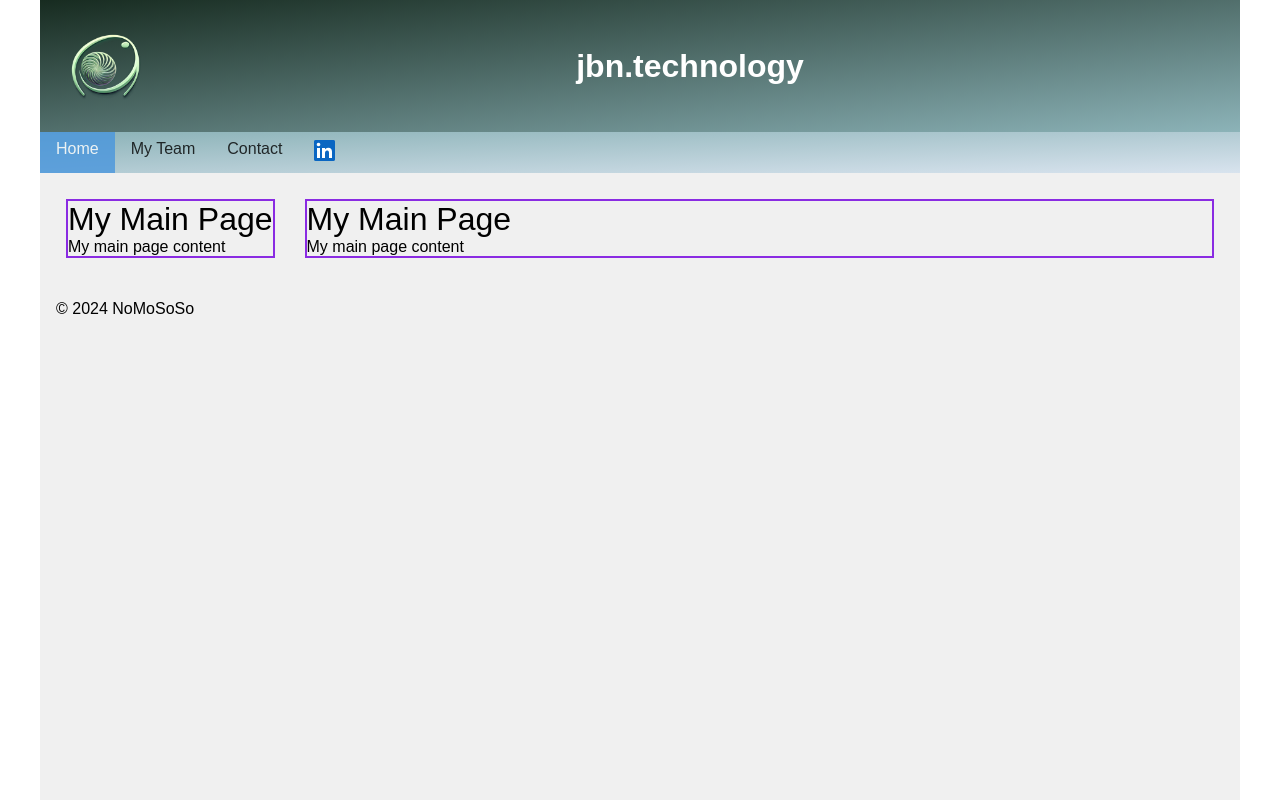
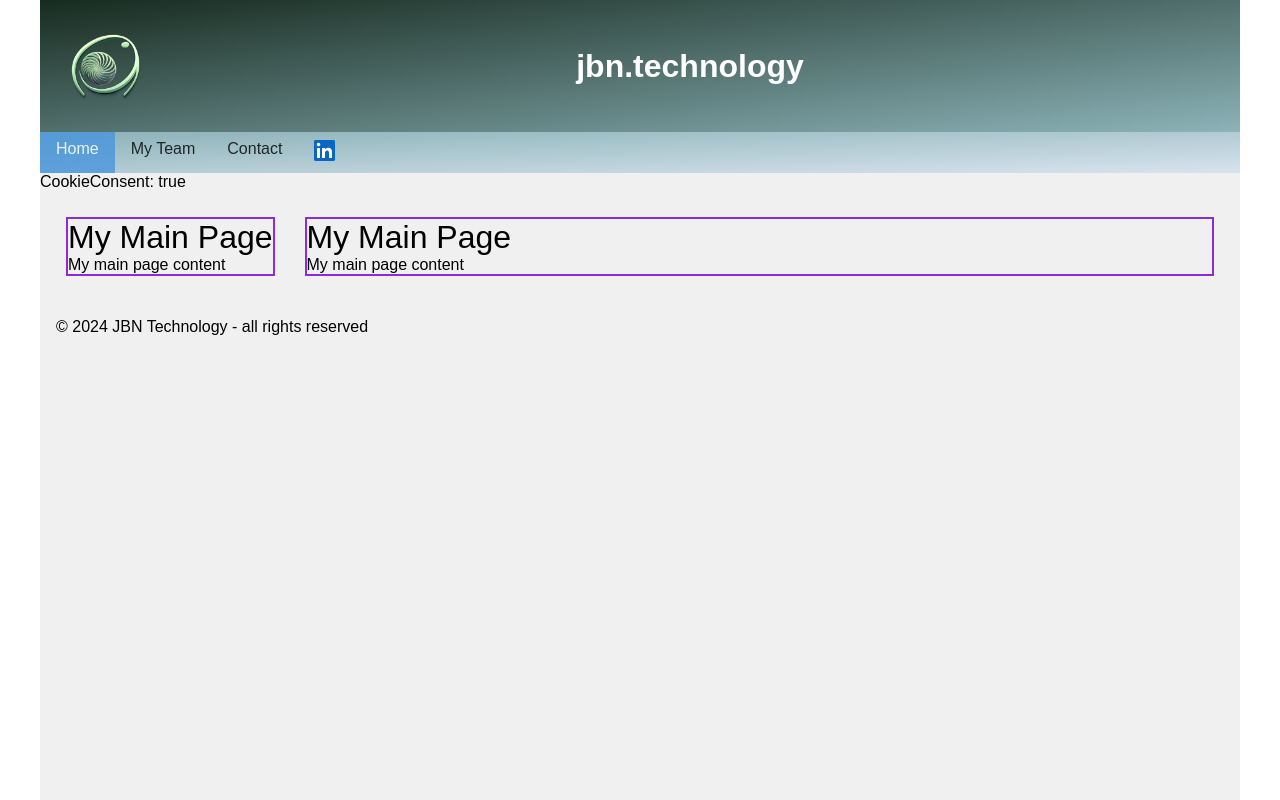
Before and after one commit to john-norton-ca/my-web-site, a Nuxt app in the folder nuxt-app/: page /main-page in a window 1280 px wide. Built offline with nearby package versions, Linux system fonts and the light colour scheme.

Commit message:
local store

```diff
--- a/nuxt-app/components/TheFooter.vue
+++ b/nuxt-app/components/TheFooter.vue
@@ -1,5 +1,8 @@
 <template>
   <div class="footer">
-    <p>&copy; 2024 NoMoSoSo</p>
+    <p>{{ config.copyrightText }}</p>
   </div>
 </template>
+<script setup lang="ts">
+const { public: config } = useRuntimeConfig()
+</script>
--- a/nuxt-app/components/TheHeader.vue
+++ b/nuxt-app/components/TheHeader.vue
@@ -1,15 +1,14 @@
 <template>
   <div class="menu-container">
     <NuxtLink to="/main-page" class="logo" />
-    <p class="logo-title">jbn.technology</p>
+    <p class="logo-title">{{ config.sitename }}</p>
     <div class="header-contact-info" />
   </div>
   <MainNavBar />
 </template>
 
 <script setup lang="ts">
-// import { useAppStore } from '~/store/app'
-// const appStore = useAppStore()
+const { public: config } = useRuntimeConfig()
 </script>
 
 <style scoped>
--- a/nuxt-app/layouts/new-default.vue
+++ b/nuxt-app/layouts/new-default.vue
@@ -3,6 +3,7 @@ import TheHeader from '../components/TheHeader.vue';
   <div class="app-frame">
     <div class="mainLayout">
       <TheHeader />
+      CookieConsent: {{ appStore.cookieConsent }}
       <section class="main-container">
         <slot />
       </section>
@@ -10,6 +11,13 @@ import TheHeader from '../components/TheHeader.vue';
     </div>
   </div>
 </template>
+<script setup lang="ts">
+import { useAppStore } from '~/store/app'
+const appStore = useAppStore()
+onMounted(() => {
+  appStore.updateCookieConsent(true)
+})
+</script>
 
 <style>
 .app-frame {
--- a/nuxt-app/nuxt.config.ts
+++ b/nuxt-app/nuxt.config.ts
@@ -8,5 +8,12 @@ export default defineNuxtConfig({
   },
 
   css: ['@/assets/css/main.css'],
-  modules: ['@nuxt/image'],
+  modules: ['@nuxt/image', '@pinia/nuxt'],
+  runtimeConfig: {
+    public: {
+      sitename: 'jbn.technology',
+      companyName: 'JBN Technology',
+      copyrightText: '© 2024 JBN Technology - all rights reserved',
+    },
+  },
 })
--- a/nuxt-app/package.json
+++ b/nuxt-app/package.json
@@ -12,7 +12,9 @@
   },
   "dependencies": {
     "@nuxt/image": "^1.4.0",
+    "@pinia/nuxt": "^0.5.1",
     "@vueup/vue-quill": "^1.2.0",
+    "pinia": "^2.1.7",
     "vue": "^3.4.21",
     "vue-router": "^4.3.0"
   },
--- /dev/null
+++ b/nuxt-app/store/app.ts
@@ -0,0 +1,26 @@
+import { defineStore } from 'pinia'
+
+interface SiteProperties {
+  cookieConsent: boolean
+}
+interface AppStoreState {
+  siteProperties: SiteProperties
+}
+
+export const useAppStore = defineStore('app-store', {
+  state: (): AppStoreState => {
+    return {
+      siteProperties: {
+        cookieConsent: false,
+      },
+    }
+  },
+  actions: {
+    updateCookieConsent(this: AppStoreState, value: boolean) {
+      this.siteProperties.cookieConsent = value
+    },
+  },
+  getters: {
+    cookieConsent: (state: AppStoreState) => state.siteProperties.cookieConsent,
+  },
+})
```
Also changed, not shown: 2 other files (tests, documents, lock files or other folders).
